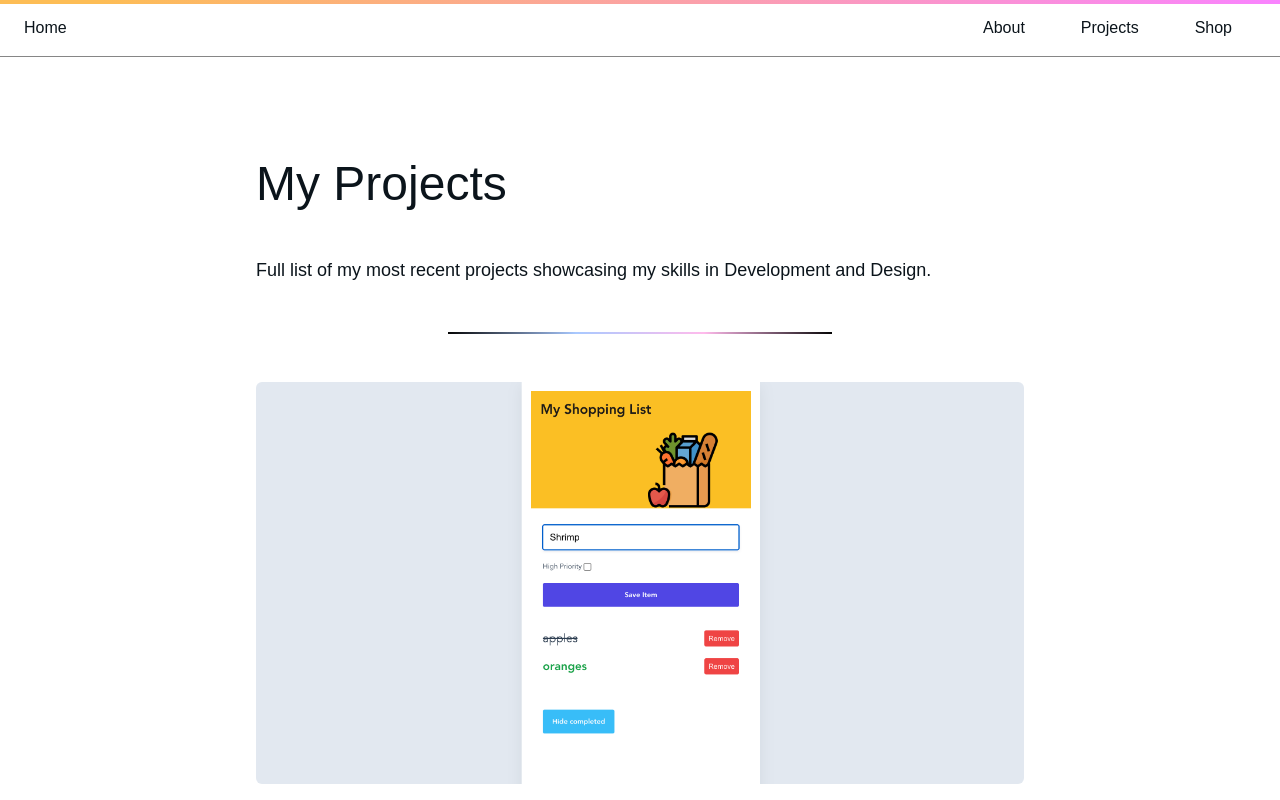
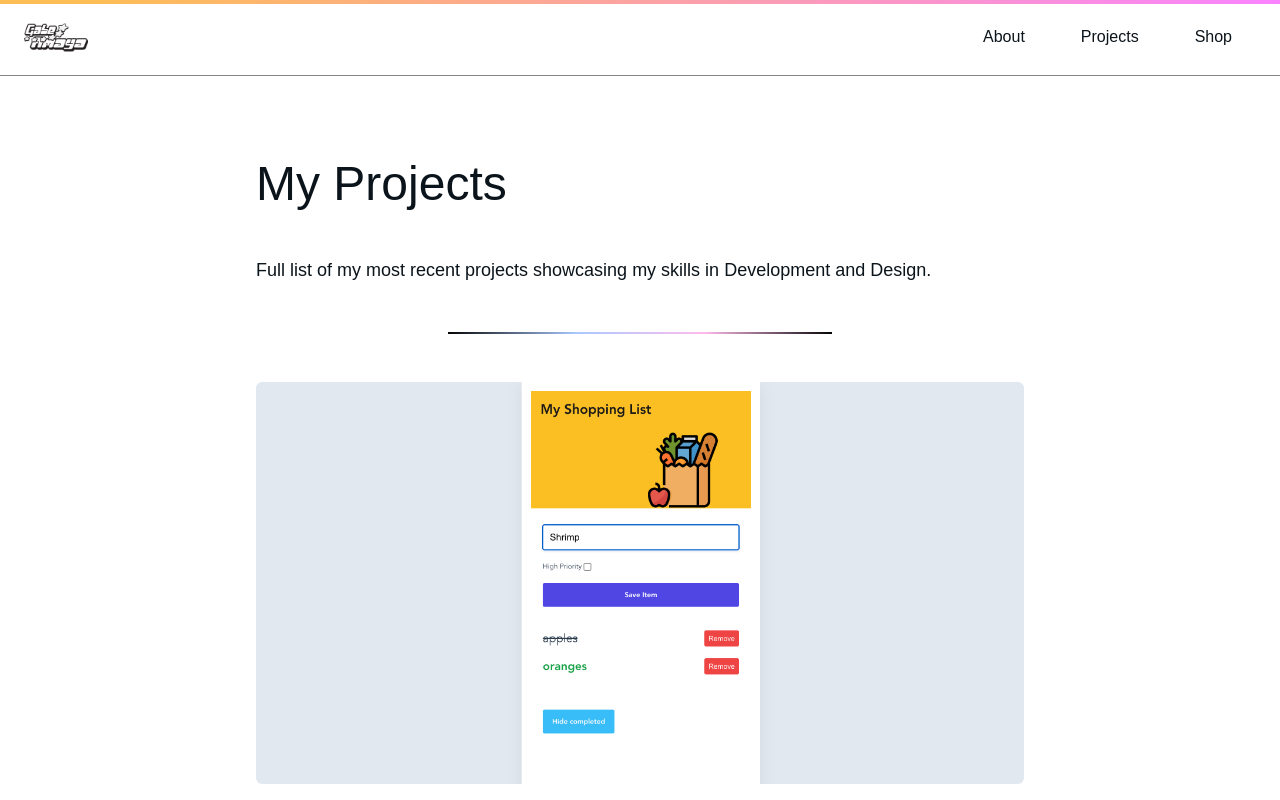
Before and after one commit to CodingGabe/port-23, a Nuxt app: page /projects in a window 1280 px wide. Shown: the top 800 px of the page. Built offline with nearby package versions, Linux system fonts and the light colour scheme; a web font is replaced by a local one.

Commit message:
add new y2k logo and update projects link

```diff
--- a/components/Navigation.vue
+++ b/components/Navigation.vue
@@ -3,7 +3,7 @@
         <!-- Navigation -->
         <nav class="px-3 py-4 flex justify-between items-center fixed w-full backdrop-blur-sm sm:top-0 sm:bottom-auto sm:px-6 lg:py-4 border-b-1 border-nav--color bottom-0 bg-na">
             <div class="top-0 absolute left-0 w-full bg-topbar"></div>
-            <NuxtLink to="/"><span class="rounded-md transition-all">Home</span></NuxtLink>
+            <NuxtLink to="/"><span class="rounded-md transition-all"><img src="../assets/img/y2k-gabe_light.png" alt="Gabe Logo" class="object-cover max-w-[4rem] h-auto"></span></NuxtLink>
             <div class="flex items-center gap-1 sm:gap-2">
                 <NuxtLink to="/about"><span
                     class="px-3 py-1 pb-2 pt-2 rounded-md transition-all sm:px-6 sm:py-2">About</span></NuxtLink>
--- a/pages/projects.vue
+++ b/pages/projects.vue
@@ -27,7 +27,7 @@
             <div class="flex flex-col items-left gap-6">
               <h3 class="text-xl sm:text-2xl md:text-4xl">Zarya Creative Studio</h3>
               <p class="text-md lg:text-lg slg:leading-8 leading-relaxed">A beautiful website crafted by me in Webflow.  Main goal was to really flex my design skills and think outside of the norm. This agency is for small business' to hire my friend and I for creative services at an affordable rate.</p>
-              <NuxtLink href="https://gabes-shopping-list.netlify.app" class="bg-zinc-900 hover:bg-zinc-700 px-2 py-2 rounded-sm w-fit md:px-4 slg:px-6 slg:py3 transition-colors border-0 font-bold">View Site <svg xmlns="http://www.w3.org/2000/svg" width="24" height="24" viewBox="0 0 24 24" fill="none" stroke="currentColor" stroke-width="2" stroke-linecap="round" stroke-linejoin="round" class="feather feather-arrow-up-right inline"><line x1="7" y1="17" x2="17" y2="7"></line><polyline points="7 7 17 7 17 17"></polyline></svg></NuxtLink>
+              <NuxtLink href="https://sombruh.webflow.io/" class="bg-zinc-900 hover:bg-zinc-700 px-2 py-2 rounded-sm w-fit md:px-4 slg:px-6 slg:py3 transition-colors border-0 font-bold">View Site <svg xmlns="http://www.w3.org/2000/svg" width="24" height="24" viewBox="0 0 24 24" fill="none" stroke="currentColor" stroke-width="2" stroke-linecap="round" stroke-linejoin="round" class="feather feather-arrow-up-right inline"><line x1="7" y1="17" x2="17" y2="7"></line><polyline points="7 7 17 7 17 17"></polyline></svg></NuxtLink>
             </div>
           </div>
         </div>
```
Also changed, not shown: assets/img/y2k-gabe_light.png (added), 1 other file (tests, documents, lock files or other folders).
